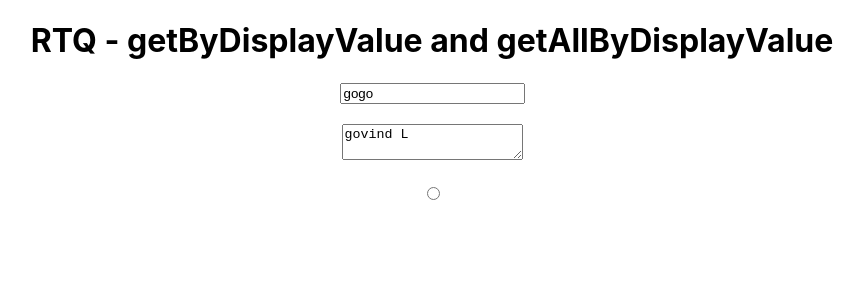
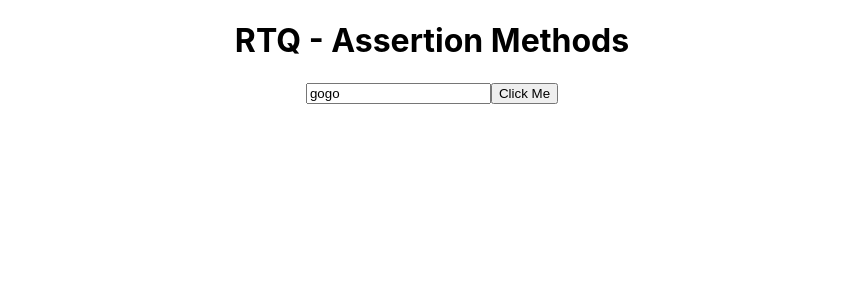
Before and after one commit to Govind2210/Jest-testing, a React (Create React App) app: page / in a window 1280 px wide. Shown: the top 300 px of the page, without its empty margins (208-1072 px from the left). Built offline with nearby package versions, Linux system fonts and the light colour scheme.

Commit message:
learn - Assertion Methods

```diff
--- a/src/App.js
+++ b/src/App.js
@@ -5,15 +5,19 @@ function App() {
     <>
       <div className="App">
         <h1 element-id="div-test-h1" data-testid="div-test-h2">
-          RTQ - getByDisplayValue and getAllByDisplayValue
+          RTQ - Assertion Methods
         </h1>
-        <input type="text" defaultValue={"gogo"} />
-        <br />
-        <br />
-        <textarea defaultValue={"govind L"} />
-        <br />
-        <br />
-        <input type="radio" defaultValue={"male"} />
+        <input
+          type="text"
+          id="user-name"
+          defaultValue={"gogo"}
+          name="userName"
+          className="test-style dummy"
+          data-test="test"
+        />
+        <button className="btn1" id="btn-id">
+          Click Me
+        </button>
       </div>
     </>
   );
```
Also changed, not shown: 1 other file (tests, documents, lock files or other folders).
